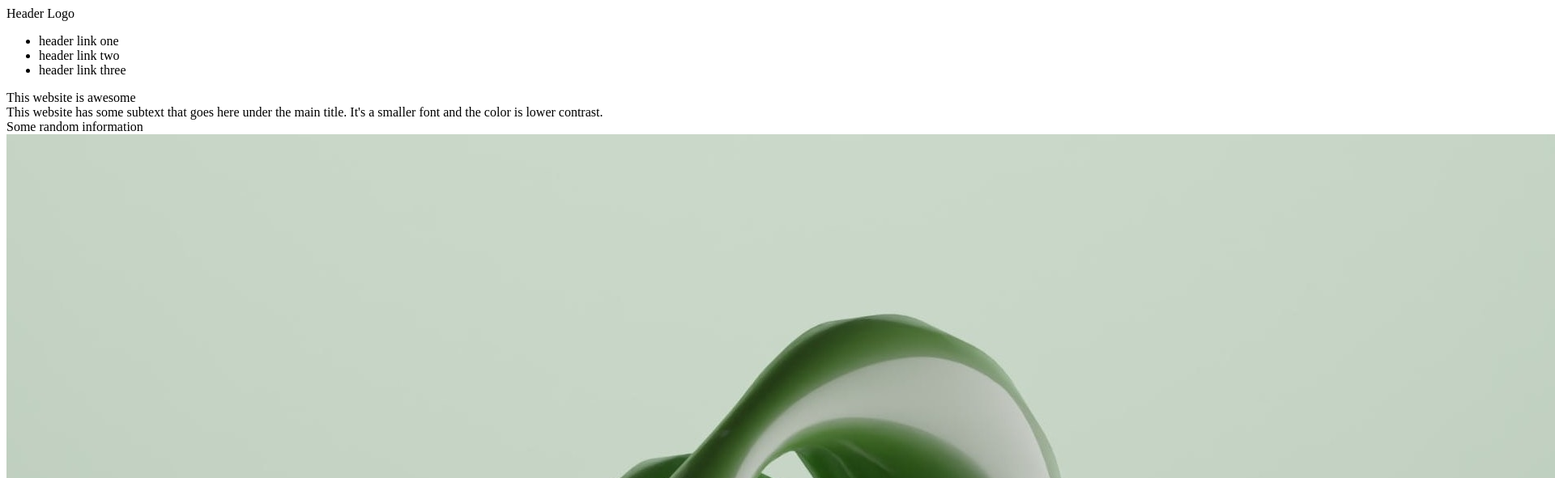
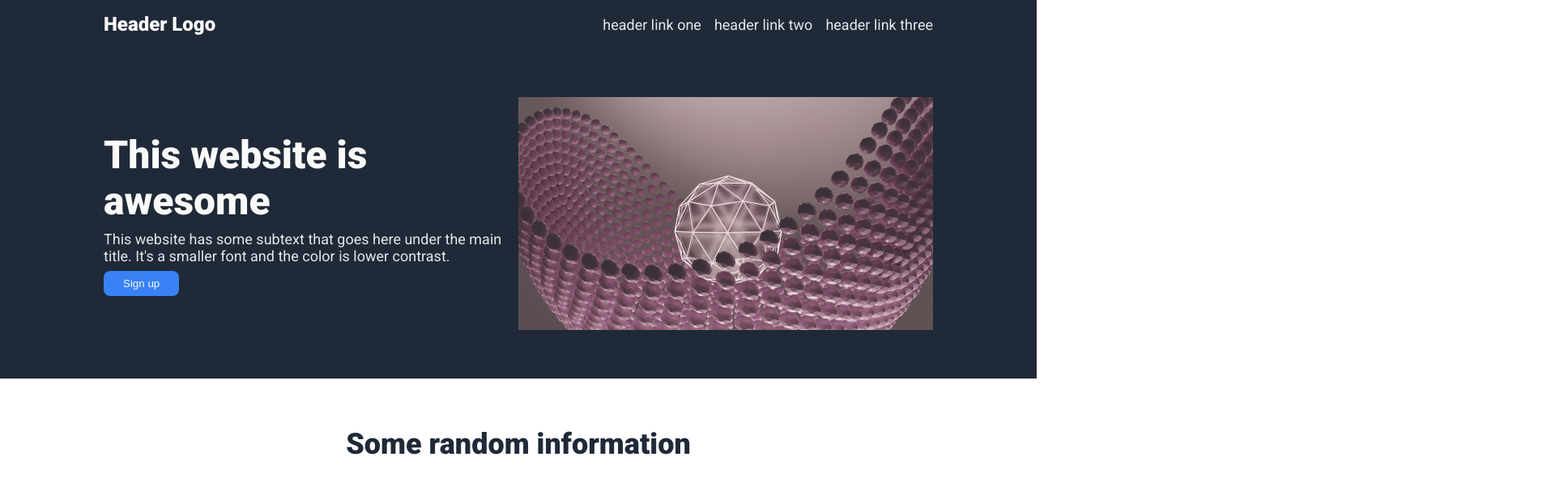
Before and after one commit to blanketblanket/odin-exercise-landing-page, a plain HTML site: page index.html in a window 1280 px wide. Shown: the top 591 px of the page at 81% size, 1920 px wide, since content can reach past the window. Drawn offline with Linux system fonts and the light colour scheme.

Commit message:
styled page with css. adjusted index.html to work with css.

```diff
--- a/index.html
+++ b/index.html
@@ -2,60 +2,67 @@
     <head>
         <meta charset="UTF-8">
         <title>Landing Page</title>
+        <link rel="stylesheet" href="https://fonts.googleapis.com/css2?family=Roboto:ital,wght@0,400;0,900;1,100">
+        <link rel="stylesheet" href="style.css">
     </head>
     <body>
-        <div class="page">
+        <div class="navy-background">
             <div class="header">
                 <div class="logo">Header Logo</div>
-                <div class="header-links">
-                    <ul>
+
+                <ul class="header-links">
                     <li>header link one</li>
                     <li>header link two</li>
                     <li>header link three</li>
                 </ul>
             </div>
-            </div>
             <div class="hero">
                 <div class="hero-article">
                     <div class="hero-main">This website is awesome</div>
                     <div class="hero-secondary">This website has some subtext that goes here under the main title. It's a smaller font and the color is lower contrast.</div>
+                    <button class="hero-button">Sign up</button>
+                </div>
+                <div class="hero-image">
+                    <img src="images/pallab-kumar-nakti-QdWTH6fnndw-unsplash.jpg" alt="abstract 3D render">
+                </div>
             </div>
         </div>
         <div class="information">
             <div class="information-header">Some random information</div>
             <div class="information-cards">
                 <div class="information-card">
-                        <img src="images/pallab-kumar-nakti-w0OWer7ORzs-unsplash.jpg" alt="abstract 3D render">
+                    <img class="information-image" src="images/pallab-kumar-nakti-w0OWer7ORzs-unsplash.jpg" alt="abstract 3D render">
                     <div class="information-card-text">This is some subtext under an illustration or image</div>
                 </div>
                 <div class="information-card">
-                        <img src="images/pallab-kumar-nakti-w0OWer7ORzs-unsplash.jpg" alt="abstract 3D render">
+                    <img class="information-image" src="images/pallab-kumar-nakti-w0OWer7ORzs-unsplash.jpg" alt="abstract 3D render">
                     <div class="information-card-text">This is some subtext under an illustration or image</div>
                 </div>
                 <div class="information-card">
-                        <img src="images/pallab-kumar-nakti-w0OWer7ORzs-unsplash.jpg" alt="abstract 3D render">
+                    <img class="information-image" src="images/pallab-kumar-nakti-w0OWer7ORzs-unsplash.jpg" alt="abstract 3D render">
                     <div class="information-card-text">This is some subtext under an illustration or image</div>
                 </div>
                 <div class="information-card">
-                        <img src="images/pallab-kumar-nakti-w0OWer7ORzs-unsplash.jpg" alt="abstract 3D render">
+                    <img class="information-image" src="images/pallab-kumar-nakti-w0OWer7ORzs-unsplash.jpg" alt="abstract 3D render">
                     <div class="information-card-text">This is some subtext under an illustration or image</div>
                 </div>
             </div>
         </div>
+        <div class="grey-background">
             <div class="quote">
                 <div class="quote-text">This is an inspiring quote, or a testimonial from an customer. Maybe it's just filling up space, or maybe people will actually read it. Who knows? All I know is that it looks nice.</div>
                 <div class="quote-author">-Thor, God of Thunder</div>
             </div>
+        </div>
         <div class="call">
-                <div class="call-box">
-                    <div class="call-box-left">
-                        <div class="call-box-title">Call to action! It's time!</div>
-                        <div class="call-box-text">Sign up for our product by clicking that button right there</div>
+            <div class="call-left">
+                    <div class="call-title">Call to action! It's time!</div>
+                    <div class="call-text">Sign up for our product by clicking that button right there</div>
             </div>
-                    <div class="call-button">Sign up</div>
+            <button class="call-button">Sign up</button>
         </div>
-            </div>
-            <div class="footer">
+        <div class="navy-background">
+            <div class="pfooter">
                 Copyright © the Odin Project 2023
             </div>
         </div>
--- a/style.css
+++ b/style.css
@@ -0,0 +1,182 @@
+body {
+    display:flex;
+    flex-direction: column;
+    font-family: "Roboto", sans-serif;
+    margin:0;
+    gap: 0;
+    min-height: 100vh;
+    justify-content: stretch;
+}
+
+ul {
+    list-style-type: none;
+    margin:0;
+    padding:0;
+}
+
+img {
+    max-width:100%;
+    max-height:100%;
+    object-fit: cover;
+}
+
+.navy-background{
+    background-color: #1F2937;
+}
+
+.header {
+    display:flex;
+    justify-content: space-between;
+    align-items: center;
+    padding:16px 24px;
+    max-width: 1024px;
+    margin: 0 auto;
+}
+
+.logo {
+    color: #F9FAF8;
+    font-size:24px;
+    font-weight: 900;
+}
+
+.header-links {
+    display:flex;
+    justify-content: space-between;
+    gap: 16px;
+}
+
+.header-links, .hero-secondary {
+    color: #E5E7EB;
+    font-size:18px;
+}
+
+.hero {
+    display:flex;
+    align-items: center;
+    justify-content: space-between;
+    padding:60px 24px;
+    gap: 16px;
+    max-width: 1024px;
+    margin: 0 auto;
+}
+
+.hero-article {
+    display:flex;
+    flex-direction: column;
+    gap:8px;
+    align-items: start;
+}
+
+.hero-main {
+    color: #F9FAF8;
+    font-size:48px;
+    font-weight: 900;
+}
+
+.hero-image {
+    max-width: 50%;
+    height: auto;
+    flex: auto;
+}
+
+.hero-button {
+    background-color: #3882F6;
+    color: #F9FAF8;
+    padding: 8px 24px;
+    border-radius: 8px;
+    border:0;
+}
+
+.information {
+    display:flex;
+    flex-direction: column;
+    align-items: center;
+    justify-content: center;
+    padding:60px 24px;
+    gap: 24px;
+}
+
+.information-header{
+    font-size:36px;
+    font-weight: 900;
+    color: #1F2937;
+}
+.information-cards{
+    display: flex;
+    align-items: start;
+    justify-content: center;
+    gap: 32px;
+    /*flex-wrap: wrap;*/
+}
+.information-card{
+    display: flex;
+    flex-direction: column;
+    align-items: center;
+    justify-content: center;
+    gap:16px;
+    text-align: center;
+    flex: 0 1 250px;
+}
+
+.information-image {
+    border-radius: 8px;
+    border: 4px solid #3882F6;
+}
+
+.grey-background{
+    background-color: #E5E7EB;
+
+}
+
+.quote {
+    padding: 80px;
+    max-width: 700px;
+    margin: 0 auto;
+}
+
+.quote-text {
+    font-size:36px;
+    font-style: italic;
+    font-weight: 100;
+    margin-bottom: 16px;
+}
+.quote-author{
+    font-weight: 900;
+    text-align: right;
+}
+
+.call{
+    display: flex;
+    background-color: #3882F6;
+    border-radius: 20px;
+    color: #F9FAF8;
+    padding: 20px;
+    justify-content: space-around;
+    margin: 50px 80px;
+    padding: 40px;
+}
+
+.call-title {
+    font-weight: 900;
+    margin-bottom: 4px;
+    font-size: 18px;
+}
+
+.call-button {
+    background-color: #3882F6;
+    color: #F9FAF8;
+    padding: 8px 24px;
+    border-radius: 8px;
+    border: 2px solid #F9FAF8;
+    font-weight: 900;
+    font-size: 18px;
+
+}
+
+.pfooter {
+    max-width: 1024px;
+    margin: 0 auto;
+    text-align: center;
+    color: #F9FAF8;
+    padding: 16px;
+}
```
Also changed, not shown: images/pallab-kumar-nakti-QdWTH6fnndw-unsplash.jpg (added). Lines whose indentation alone changed are shown as unchanged.
